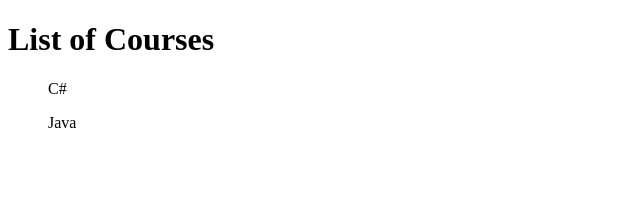
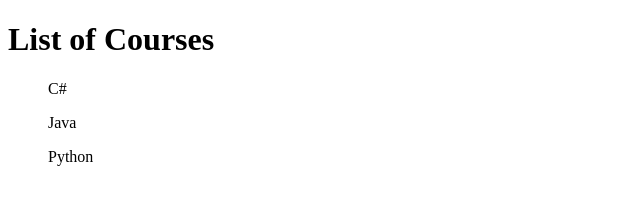
Before and after one commit to gigyjoseph/WebApp, a plain HTML site: page courses.html in a window 1280 px wide. Shown: the full height of the page, 0-640 px from the left. Drawn offline with Linux system fonts and the light colour scheme.

Commit message:
Second Commit

```diff
--- a/courses.html
+++ b/courses.html
@@ -9,5 +9,6 @@
     <h1>List of Courses</h1>
     <ul>C#</ul>
     <ul>Java</ul>
+    <ul>Python</ul>
 </body>
 </html>
```
